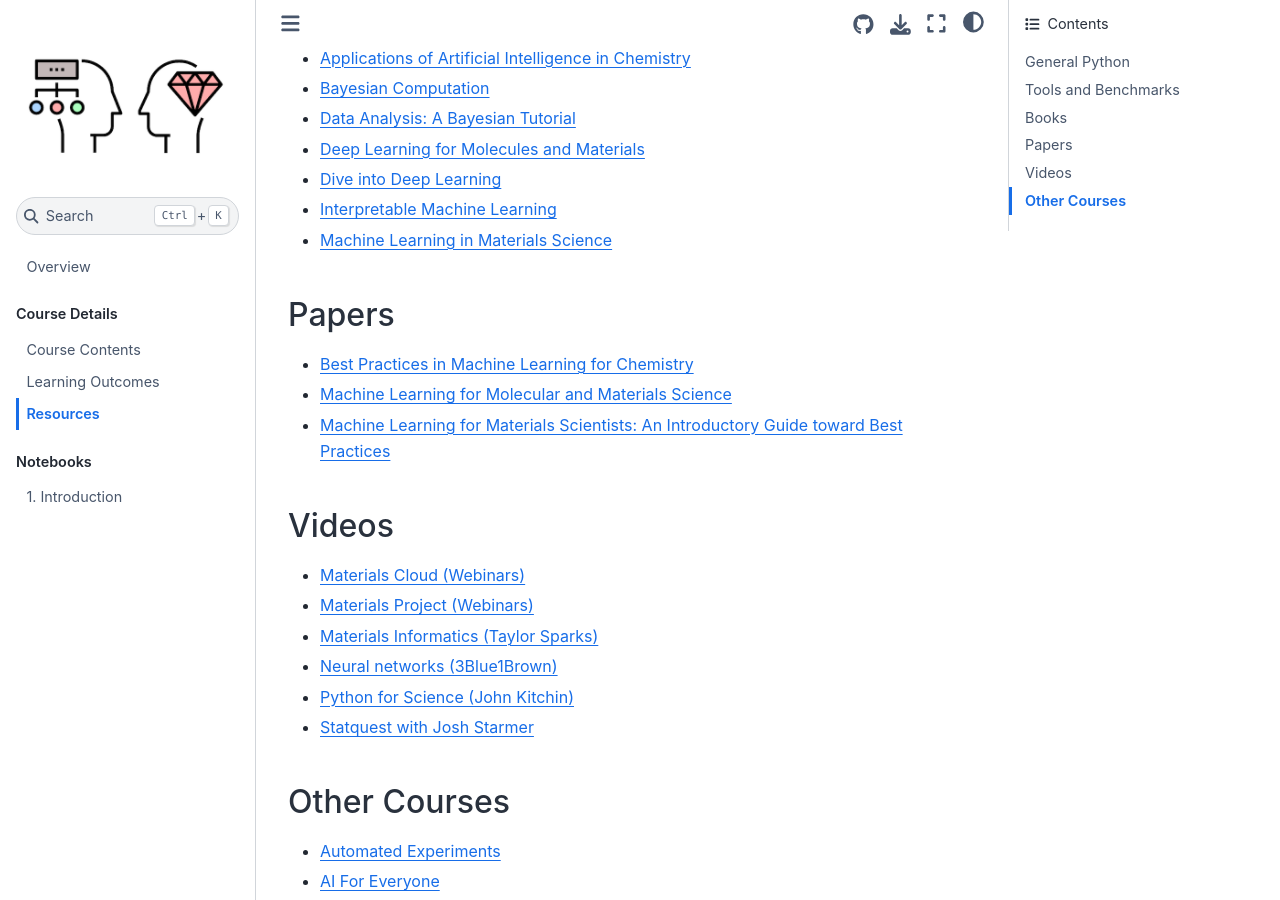
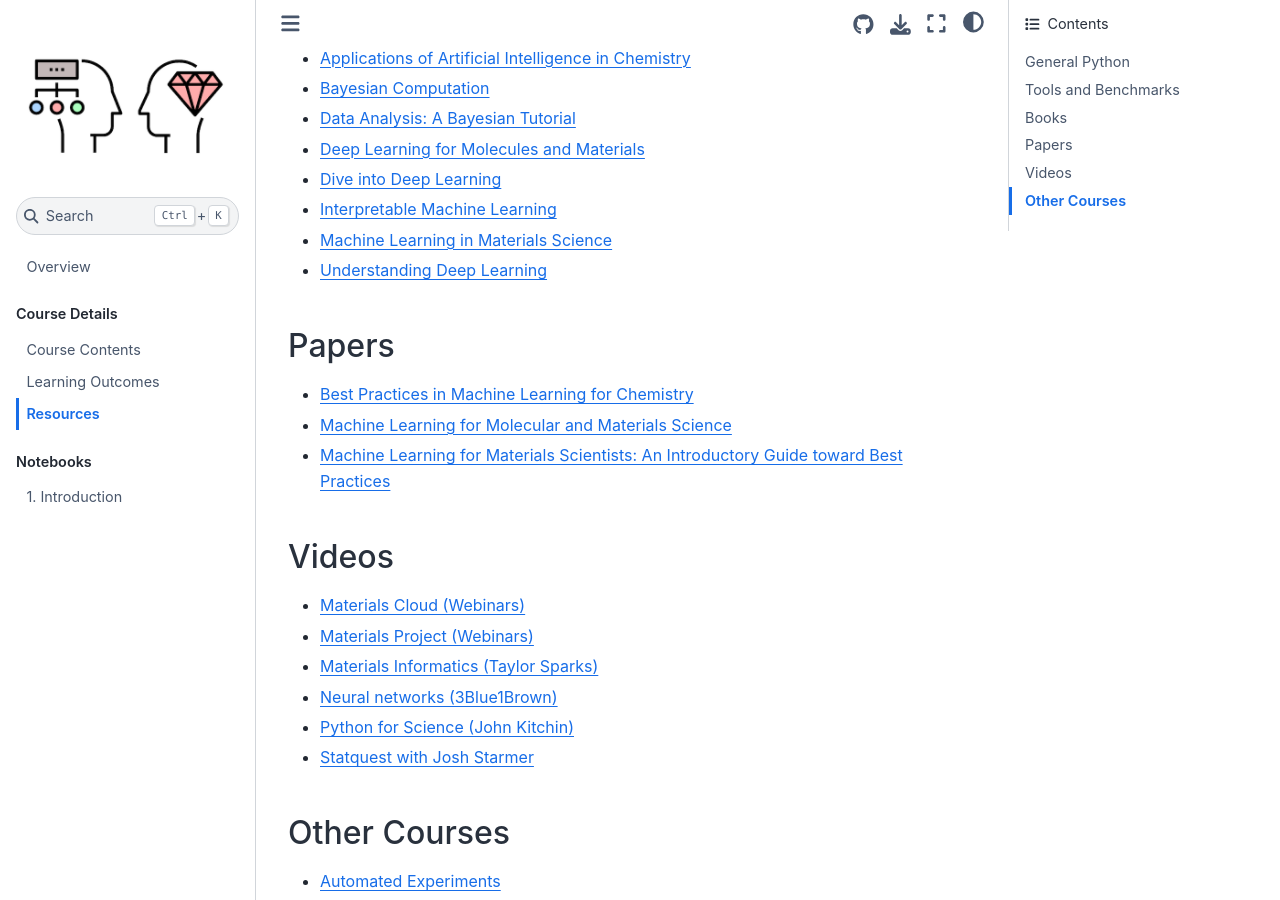
Before and after one commit to aronwalsh/MLforMaterials, a Jupyter Book: the page built from Resources.md, in a window 1280 px wide and 900 px high, scrolled down 1141 px. Built offline with Jupyter Book 1.0.4 settings and Sphinx 7.4.7 and the Sphinx Book theme 1.1.4, drawn with Linux system fonts in a browser that asks for light colours.

Commit message:
Format check

```diff
--- a/Resources.md
+++ b/Resources.md
@@ -41,9 +41,11 @@ There is a vibrant community of machine learning developers and open source pack
 
 * [Dive into Deep Learning](https://d2l.ai/index.html)
 
-* [Interpretable Machine Learning](https://christophm.github.io/interpretable-ml-book/)
+* [Interpretable Machine Learning](https://christophm.github.io/interpretable-ml-book)
 
 * [Machine Learning in Materials Science](https://pubs.acs.org/doi/10.1021/acsinfocus.7e5033)
+
+* [Understanding Deep Learning](https://udlbook.github.io/udlbook)
 
 ## Papers
 
```
Also changed, not shown: Lecture1.ipynb.
